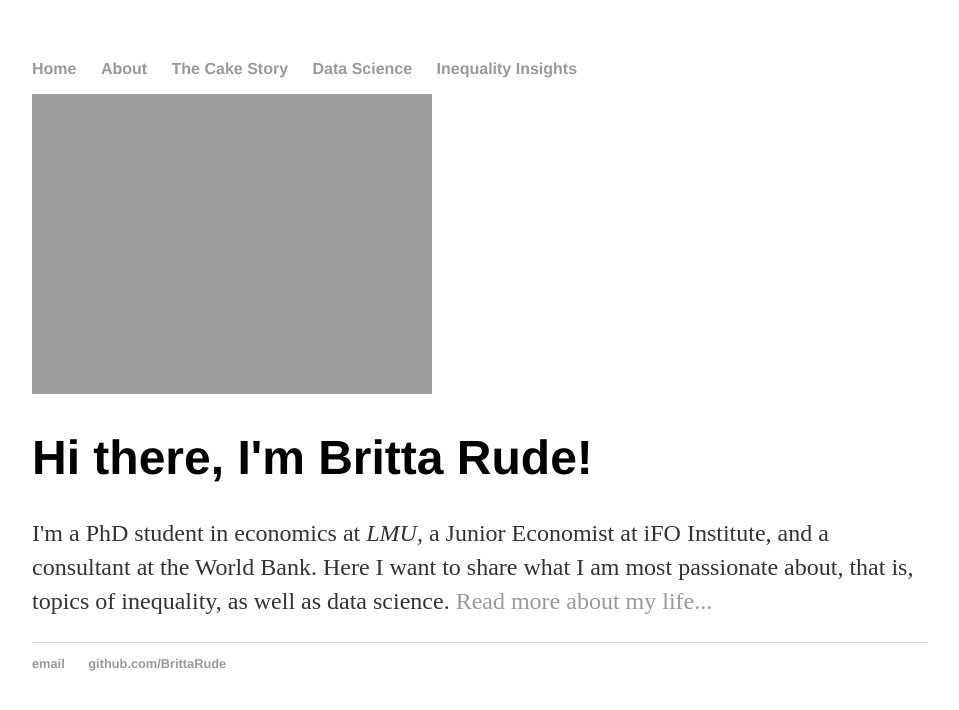
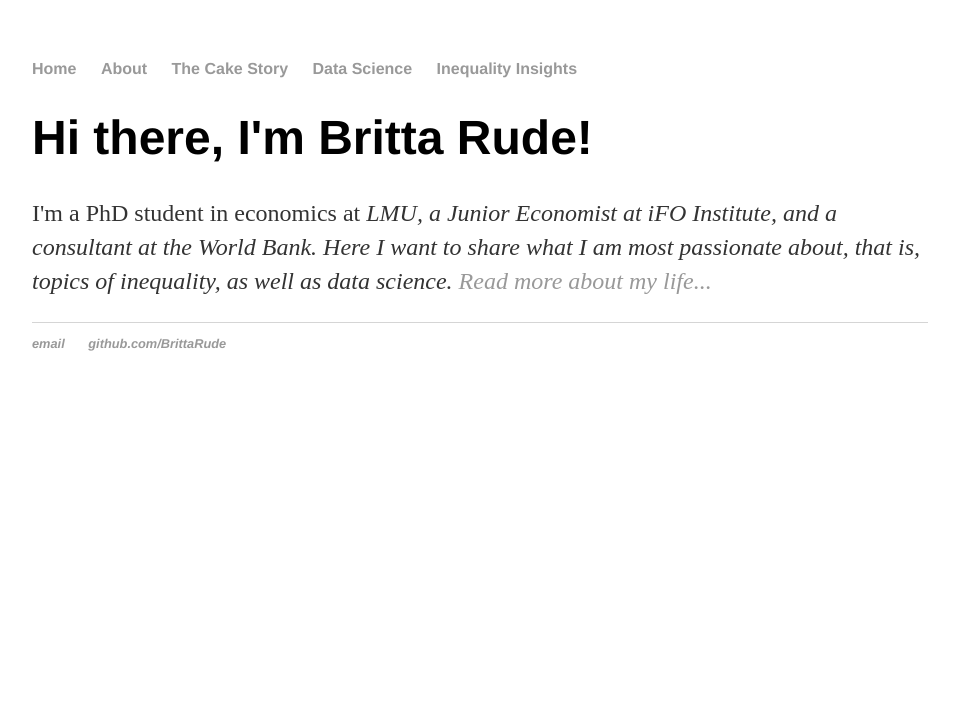
Before and after one commit to BrittaRude/BrittaRude.github.io, a Jekyll site: the page built from index.html, in a window 1280 px wide. Shown: the top 710 px of the page, without its empty margins (160-1119 px from the left). Built offline with Jekyll 4.4.1, drawn with Linux system fonts in a browser that asks for light colours.

Commit message:
Update index.html

```diff
--- a/index.html
+++ b/index.html
@@ -1,32 +1,8 @@
-<!DOCTYPE html>
-<html>
-	<head>
-		<title>Website</title>
-		<!-- link to main stylesheet -->
-		<link rel="stylesheet" type="text/css" href="/css/main.css">
-	</head>
-	<body>
-		<nav>
-    		<ul>
-        		<li><a href="/">Home</a></li>
-	        	<li><a href="/about">About</a></li>
-        		<li><a href="/thecakestory">The Cake Story</a></li>
-        		<li><a href="/datascience">Data Science</a></li>
-			<li><a href="/inequalityinsights">Inequality Insights</a></li>
-    		</ul>
-		</nav>
-		<img src= “![Foto_BrittaRude](https://user-images.githubusercontent.com/48675103/86642680-623b8680-bfdc-11ea-9f65-d54746c8e2f0.JPG)" />
-		<div class="container">
-    		<div class="blurb">
-        		<h1>Hi there, I'm Britta Rude!</h1>
-				<p>I'm a PhD student in economics at <em>LMU</em>, a Junior Economist at iFO Institute, and a consultant at the World Bank. Here I want to share what I am most passionate about, that is, topics of inequality, as well as data science. <a href="/about">Read more about my life...</a></p>
-    		</div><!-- /.blurb -->
-		</div><!-- /.container -->
-		<footer>
-    		<ul>
-        		<li><a href="mailto:britta.rude@gmx.net">email</a></li>
-        		<li><a href="https://github.com/BrittaRude">github.com/BrittaRude</a></li>
-			</ul>
-		</footer>
-	</body>
-</html>
+---
+layout: default
+title: Britta Rude
+---
+<div class="blurb">
+	<h1>Hi there, I'm Britta Rude!</h1>
+	<p>I'm a PhD student in economics at <em>LMU<em>, a Junior Economist at <em>iFO Institute<em>, and a consultant at the World Bank. Here I want to share what I am most passionate about, that is, topics of inequality, as well as data science. <a href="/about">Read more about my life...</a></p>
+</div><!-- /.blurb -->
```
